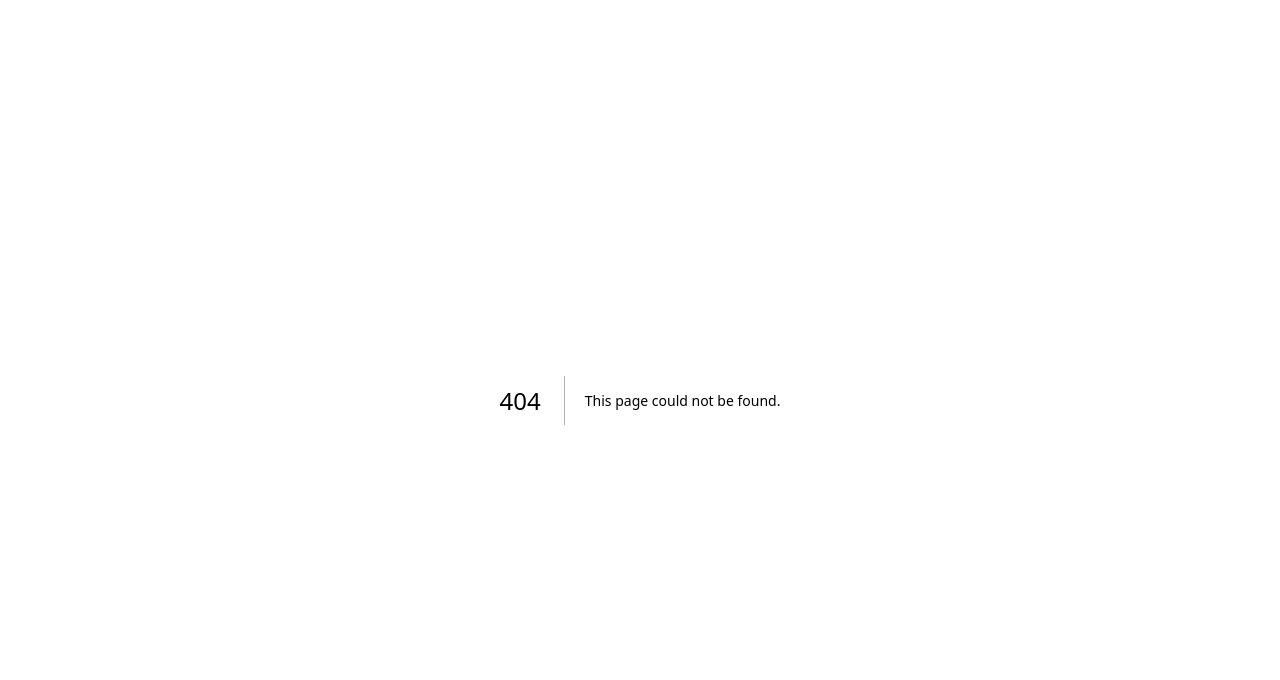
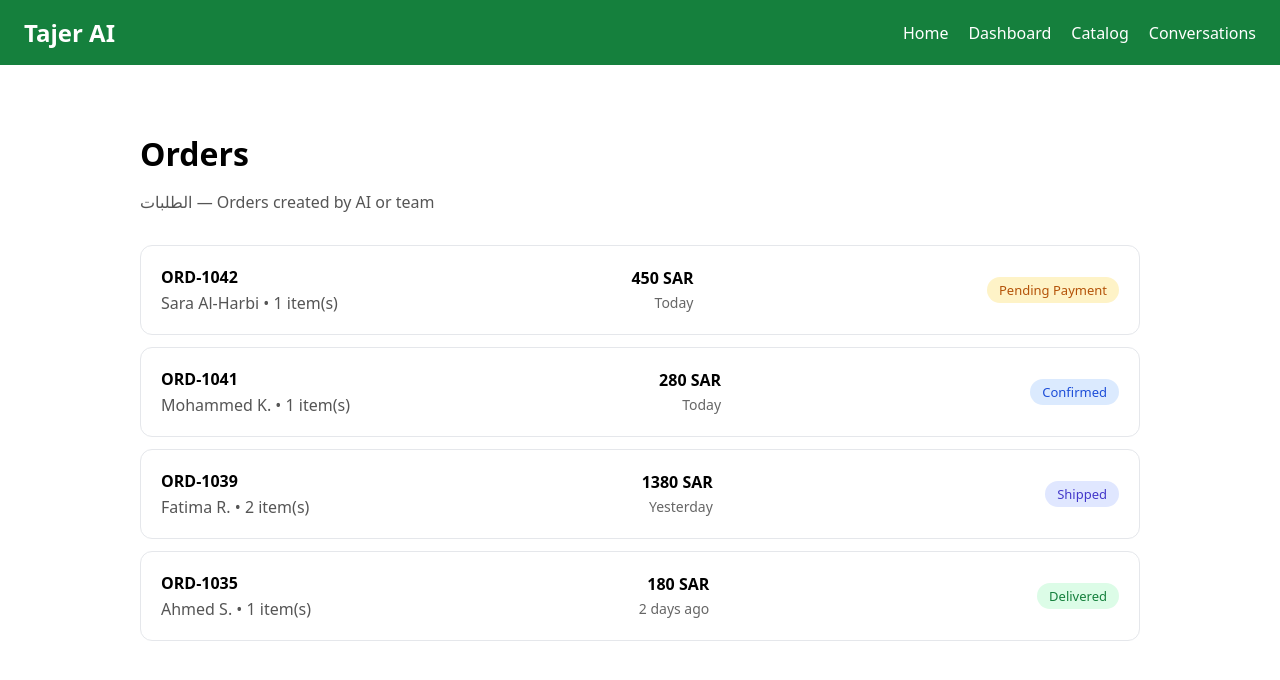
Before and after one commit to abdelhakbadda-lab/tajer-ai, a Next.js app: page /orders in a window 1280 px wide. Before the commit this address had no page. Shown: the top 680 px of the page. Built offline with nearby package versions, Linux system fonts and the light colour scheme.

Commit message:
Add orders page

```diff
--- /dev/null
+++ b/app/orders/page.tsx
@@ -0,0 +1,55 @@
+export default function Orders() {
+  const orders = [
+    { id: 'ORD-1042', customer: 'Sara Al-Harbi', total: 450, status: 'Pending Payment', items: 1, date: 'Today' },
+    { id: 'ORD-1041', customer: 'Mohammed K.', total: 280, status: 'Confirmed', items: 1, date: 'Today' },
+    { id: 'ORD-1039', customer: 'Fatima R.', total: 1380, status: 'Shipped', items: 2, date: 'Yesterday' },
+    { id: 'ORD-1035', customer: 'Ahmed S.', total: 180, status: 'Delivered', items: 1, date: '2 days ago' },
+  ];
+
+  const statusColor = (s: string) => {
+    if (s === 'Pending Payment') return { bg: '#fef3c7', color: '#b45309' };
+    if (s === 'Confirmed') return { bg: '#dbeafe', color: '#1d4ed8' };
+    if (s === 'Shipped') return { bg: '#e0e7ff', color: '#4338ca' };
+    return { bg: '#dcfce7', color: '#15803d' };
+  };
+
+  return (
+    <div style={{ fontFamily: 'system-ui, sans-serif' }}>
+      <header style={{ background: '#15803d', color: 'white', padding: '16px 24px', display: 'flex', justifyContent: 'space-between', alignItems: 'center' }}>
+        <h1 style={{ margin: 0, fontSize: '24px' }}>Tajer AI</h1>
+        <nav style={{ display: 'flex', gap: '20px' }}>
+          <a href="/" style={{ color: 'white', textDecoration: 'none' }}>Home</a>
+          <a href="/dashboard" style={{ color: 'white', textDecoration: 'none' }}>Dashboard</a>
+          <a href="/catalog" style={{ color: 'white', textDecoration: 'none' }}>Catalog</a>
+          <a href="/conversations" style={{ color: 'white', textDecoration: 'none' }}>Conversations</a>
+        </nav>
+      </header>
+
+      <main style={{ maxWidth: '1000px', margin: '0 auto', padding: '40px 24px' }}>
+        <h2 style={{ fontSize: '32px', marginBottom: '8px' }}>Orders</h2>
+        <p style={{ color: '#555', marginBottom: '32px' }}>الطلبات — Orders created by AI or team</p>
+
+        <div style={{ display: 'flex', flexDirection: 'column', gap: '12px' }}>
+          {orders.map((o) => {
+            const sc = statusColor(o.status);
+            return (
+              <div key={o.id} style={{ border: '1px solid #e5e7eb', borderRadius: '12px', padding: '20px', display: 'flex', justifyContent: 'space-between', alignItems: 'center', flexWrap: 'wrap', gap: '12px' }}>
+                <div>
+                  <strong>{o.id}</strong>
+                  <p style={{ margin: '4px 0 0', color: '#555' }}>{o.customer} • {o.items} item(s)</p>
+                </div>
+                <div style={{ textAlign: 'right' }}>
+                  <p style={{ margin: 0, fontWeight: 'bold' }}>{o.total} SAR</p>
+                  <p style={{ margin: '4px 0 0', fontSize: '14px', color: '#666' }}>{o.date}</p>
+                </div>
+                <span style={{ fontSize: '13px', padding: '4px 12px', borderRadius: '20px', background: sc.bg, color: sc.color }}>
+                  {o.status}
+                </span>
+              </div>
+            );
+          })}
+        </div>
+      </main>
+    </div>
+  );
+}
```
